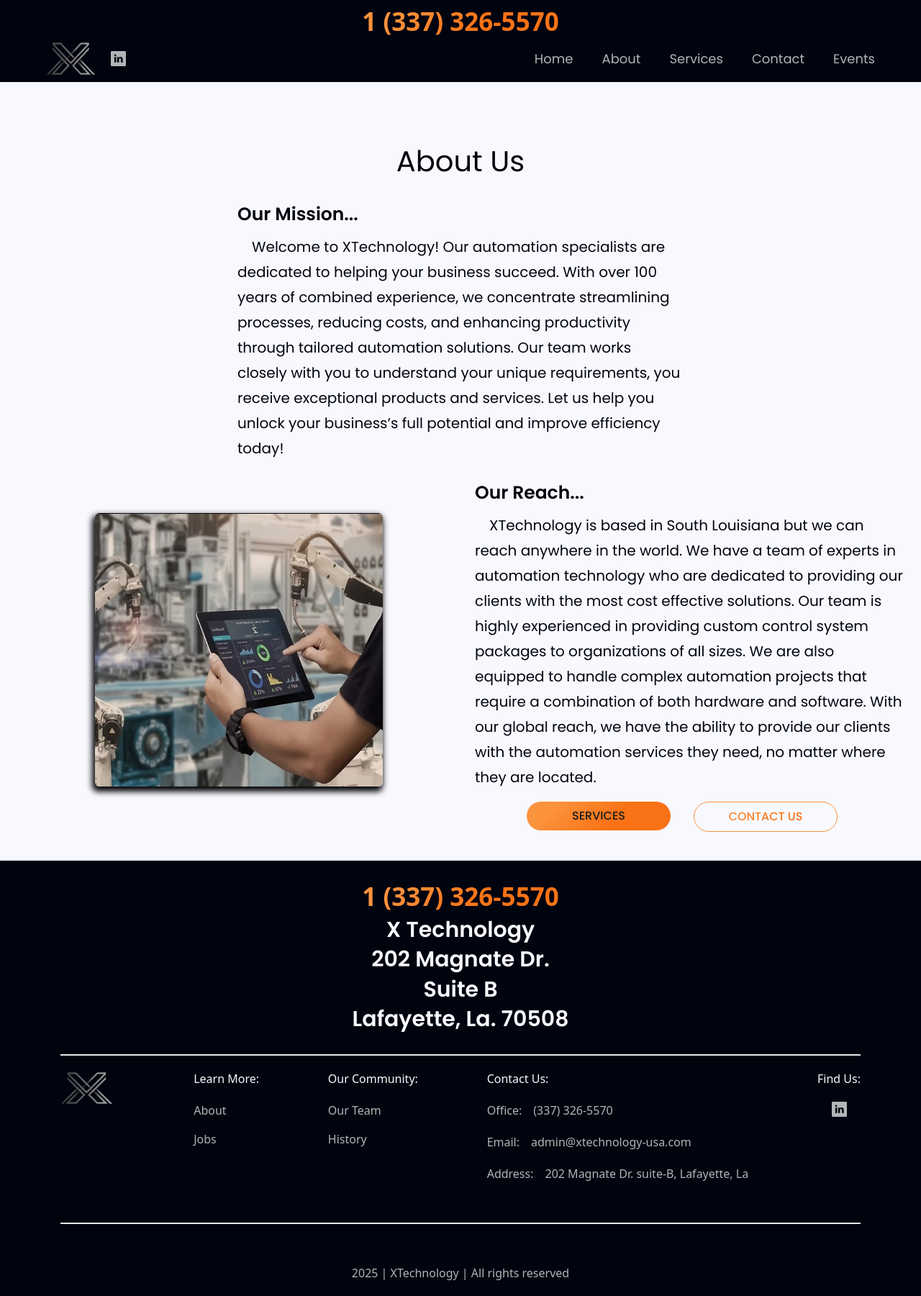
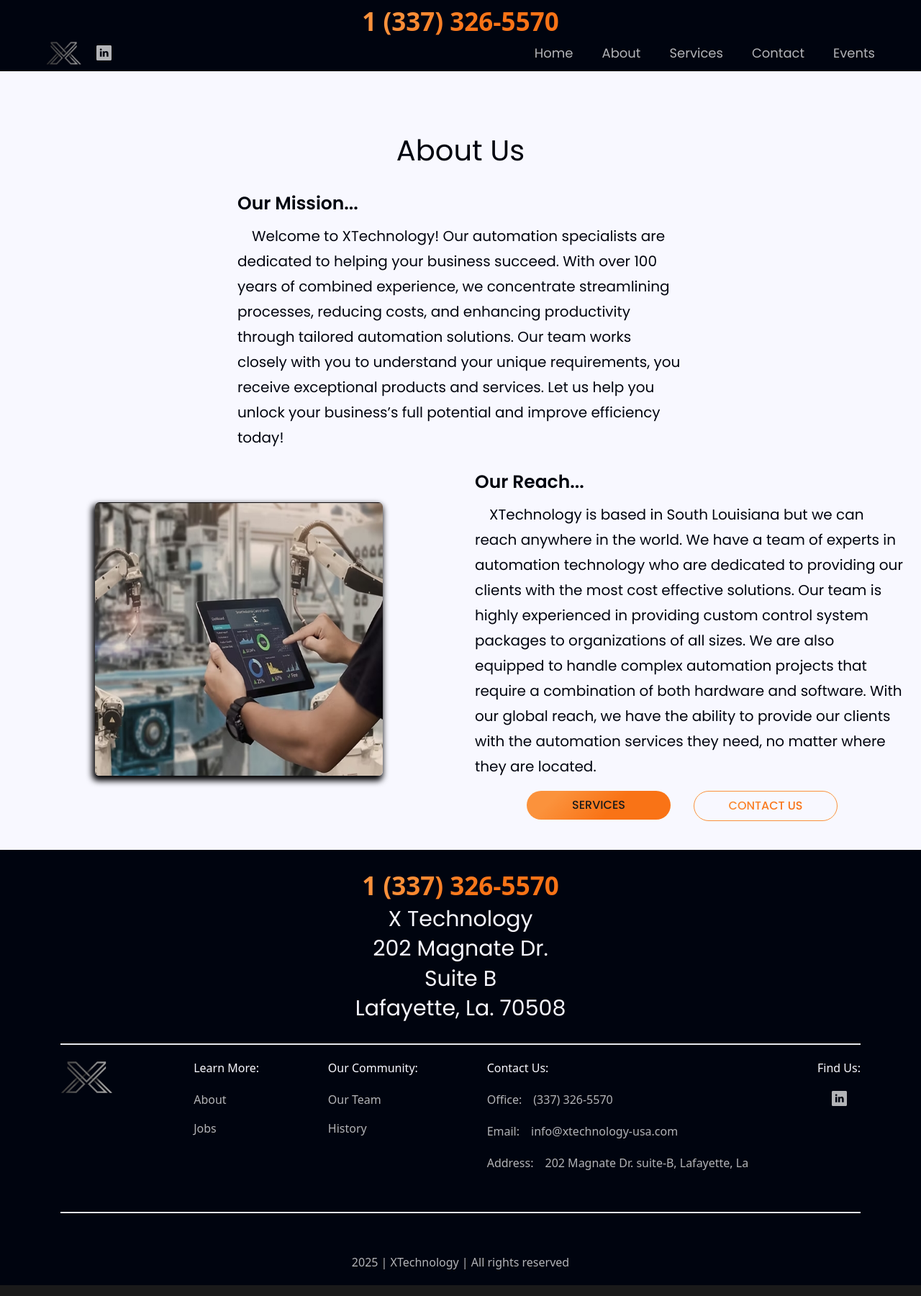
Before and after one commit to NicBab/x-tech-site, a Next.js app: page /about in a window 1280 px wide. Shown: the whole page at 72% size. Built offline with nearby package versions, Linux system fonts and the light colour scheme.

Commit message:
adjust footer links wrap

```diff
--- a/components/Footer.tsx
+++ b/components/Footer.tsx
@@ -8,7 +8,7 @@ const Footer = () => {
     <footer className="flexCenter text-dimWhite p-5">
         <PhoneNumber/>
       <div className="relative z-2 flex flex-col items-center sm:px-10">
-        <div className="flex items-center justify-center m-2 max-w-xs text-white font-poppins font-semibold text-[18px] ss:text-[30px] max-h-[300px]">
+        <div className="flex items-center justify-center m-2 max-w-xs text-white font-poppins text-[18px] ss:text-[30px] max-h-[300px]">
           <span className="block text-center leading-snug mb-5">
             X Technology
             <br />
@@ -46,10 +46,10 @@ const Footer = () => {
                     key={link.label}
                     className="flex gap-4 md:flex-col lg:flex-row"
                   >
-                    <p className="whitespace-nowrap text-dimWhite">
+                    <p className="whitespace-wrap text-dimWhite">
                       {link.label}:
                     </p>
-                    <p className="medium-14 whitespace-nowrap text-dimWhite">
+                    <p className="medium-14 whitespace-wrap text-dimWhite">
                       {link.value}
                     </p>
                   </Link>
--- a/components/Navbar.tsx
+++ b/components/Navbar.tsx
@@ -18,9 +18,9 @@ const Navbar = () => {
         <Image
           src="/X_icon.png"
           alt="icon"
-          width={100}
-          height={100}
-          className="w-[70px] h-[50px]"
+          width={50}
+          height={50}
+          className="w-[50px] h-[35px]"
         />
       </Link>
       <Socials className="" />
--- a/constants/index.tsx
+++ b/constants/index.tsx
@@ -228,7 +228,7 @@ export const FOOTER_CONTACT_INFO = {
   title: "Contact Us:",
   links: [
     { label: "Office", value: "(337) 326-5570" },
-    { label: "Email", value: "admin@xtechnology-usa.com" },
+    { label: "Email", value: "info@xtechnology-usa.com" },
     { label: "Address", value: "202 Magnate Dr. suite-B, Lafayette, La" },
   ],
 };
```
